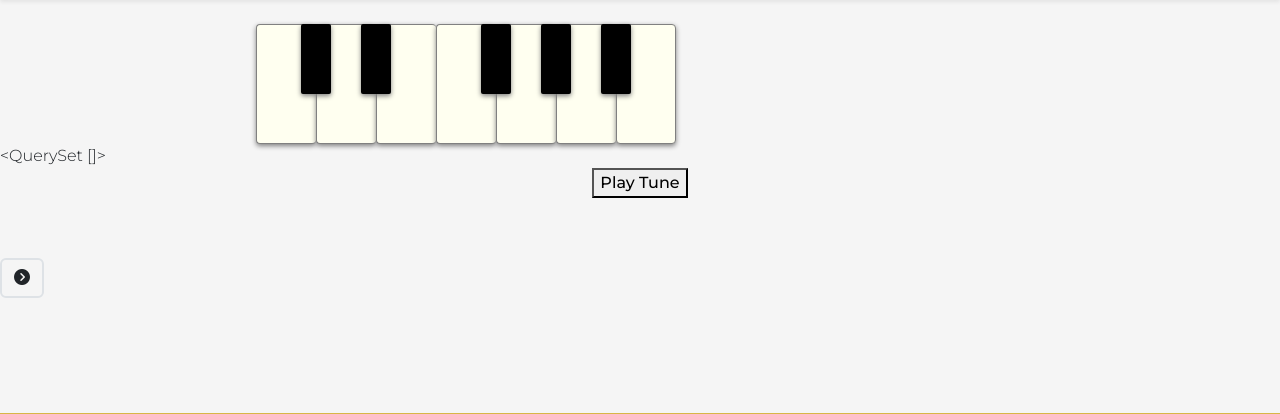
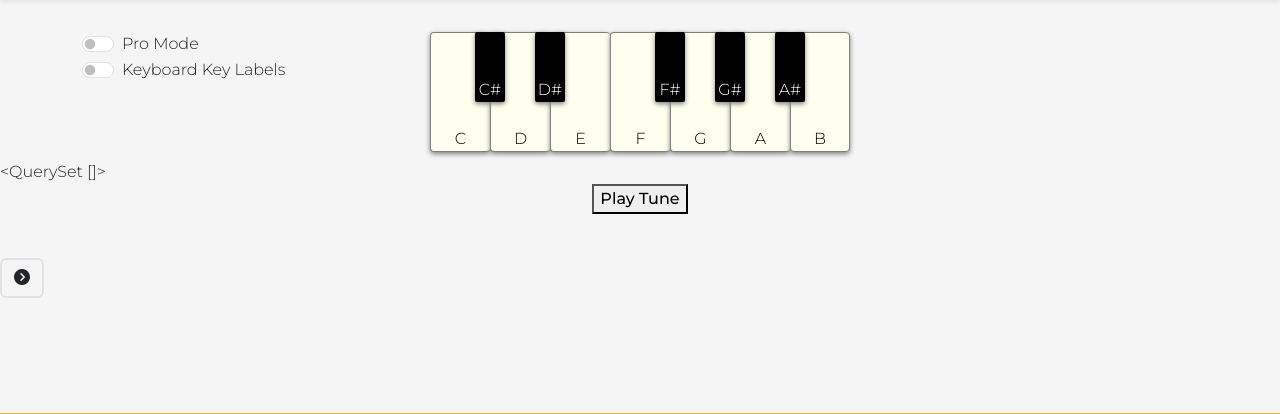
Before and after one commit to ErfanNajimi/sep-2024-hackathon-team-2, a Django app: page /piano/ in a window 1280 px wide. Shown: the part 122-536 px from the top of the page. Run offline with Django 4.2, Linux system fonts and the light colour scheme; data that the repository does not hold is empty; some libraries are stand-ins or nearby versions.

Commit message:
feat: add keyboard toggle for pro and keys mode

```diff
--- a/piano/templates/piano/piano.html
+++ b/piano/templates/piano/piano.html
@@ -1,20 +1,40 @@
 {% extends "base.html" %} {% load static %} {% block content %}
 <br />
-<div id="keyboard">
-  <div class="white-key" id="C"></div>
-  <div class="black-key one" id="C#"></div>
-  <div class="white-key" id="D"></div>
-  <div class="black-key two" id="D#"></div>
-  <div class="white-key" id="E"></div>
-  <div class="white-key" id="F"></div>
-  <div class="black-key three" id="F#"></div>
-  <div class="white-key" id="G"></div>
-  <div class="black-key four" id="G#"></div>
-  <div class="white-key" id="A"></div>
-  <div class="black-key five" id="A#"></div>
-  <div class="white-key" id="B"></div>
+<div class="container">
+  <div class="row">
+    <div class="col">
+      <div class="switch-box my-2">
+        <div class="form-check form-switch">
+          <input class="form-check-input" type="checkbox" role="switch" id="proModeSwitch">
+          <label class="form-check-label" for="proModeSwitch">Pro Mode</label>
+        </div>
+        <div class="form-check form-switch">
+          <input class="form-check-input" type="checkbox" role="switch" id="keyLabelSwitch">
+          <label class="form-check-label" for="keyLabelSwitch">Keyboard Key Labels</label>
+        </div>
+      </div>
+    </div>
+    <div class="col" >
+      <div id="keyboard" class="my-2 start-50 translate-middle-x">
+        <div class="white-key" id="C">C</div>
+        <div class="black-key one" id="C#">C#</div>
+        <div class="white-key" id="D">D</div>
+        <div class="black-key two" id="D#">D#</div>
+        <div class="white-key" id="E">E</div>
+        <div class="white-key" id="F">F</div>
+        <div class="black-key three" id="F#">F#</div>
+        <div class="white-key" id="G">G</div>
+        <div class="black-key four" id="G#">G#</div>
+        <div class="white-key" id="A">A</div>
+        <div class="black-key five" id="A#">A#</div>
+        <div class="white-key" id="B">B</div>
+      </div>
+    </div>
+    <div class="col">
+
+    </div>
+  </div>
 </div>
-
 {{ tunes }}
 
 <audio id="A-audio" src="{% static 'audio/A.mp3' %}"></audio>
--- a/static/css/style.css
+++ b/static/css/style.css
@@ -83,12 +83,11 @@ body {
     justify-content: center;
     position: relative;
     width: 420px;
-    margin-left: 20%;
 }
 
 .white-key {
   background-color: #FFFFF0;
-  display: inline-block;
+  display: flex;
   height: 120px;
   width: 60px;
   z-index: 1;
@@ -96,6 +95,10 @@ body {
   border-radius: 4px;
   border-right: none;
   box-shadow: 0 2px 5px gray;
+  color: black;
+  align-items: end;
+  justify-content: center;
+  user-select: none;
 }
 
 .white-key:last-child {
@@ -104,13 +107,17 @@ body {
 
 .black-key {
     background-color: black;
-    display: inline-block;
+    display: flex;
     height: 70px;
     width: 30px;
     z-index: 2;
     position: absolute;
     border-radius: 2px;
     box-shadow: 0 2px 5px gray;
+    color: white;
+    align-items: end;
+    justify-content: center;
+    user-select: none;
 }
 
 .one {
@@ -184,10 +191,20 @@ tr:hover {
 }
 
 /* sidebar piano */
+
+.offcanvas.offcanvas-start {
+ width: 200px;
+}
+
+.offcanvas-body {
+  padding: 5px;
+}
+
  ul {
     list-style: none;
     display: flex;
     flex-direction: column;
+    padding: 0;
 }
 ul .key-nav {
     position: relative;
@@ -228,10 +245,10 @@ ul .key-nav a:visited {
 
 ul .black-key-nav {
     position: absolute;
-    top: 37.5px;
+    top: 45px;
     left: -1px;
-    width: 80px;
-    height: 45px;
+    width: 60px;
+    height: 30px;
     background: black;
     border-radius: 5px;
     box-shadow: 0px 3px 5px #666;
--- a/templates/base.html
+++ b/templates/base.html
@@ -111,16 +111,45 @@
 
     <div class="offcanvas offcanvas-start" tabindex="-1" id="offcanvasExample" aria-labelledby="offcanvasExampleLabel">
         <div class="offcanvas-header">
+            <img class="logo" src="{% static 'images/tunes-logo.png' %}" alt="Tunes Logo">
             <button type="button" class="btn-close" data-bs-dismiss="offcanvas" aria-label="Close"></button>
         </div>
         <div class="offcanvas-body">
             <div>
                 <ul id="piano">
-                    <li class="key-nav"><div  class="black-key-nav"></div><a href="#" target="_blank">Home</a></li>
-                    <li class="key-nav"><div  class="black-key-nav"></div></li>
-                    <li class="key-nav"><a href="#" target="_blank">Leaderboard</a></li>
-                    <li class="key-nav"><div class="black-key-nav"></div></li>
-                    <li class="key-nav"><div class="black-key-nav"></div></li>
+                    <li class="key-nav"><div  class="black-key-nav"></div><a class="nav-link" href="{% url 'index' %}">
+                        <i class="fas fa-home"></i> Home
+                    </a></li>
+                    <li class="key-nav"><div  class="black-key-nav"></div><a class="nav-link" href="{% url 'piano' %}">
+                        <i class="fas fa-music"></i> Play!
+                    </a></li>
+                    <li class="key-nav"><a class="nav-link" href="{% url 'leaderboard' %}">
+                        <i class="fas fa-list"></i> Leaderboard
+                    </a></li>
+                    {% if user.is_authenticated %}
+                    <li class="nav-item"><div class="black-key-nav"></div>
+                        <a class="nav-link text-light" href="{% url 'account_logout' %}">
+                            <i class="fas fa-sign-out-alt"></i> Logout
+                        </a>
+                    </li>
+                    <li class="key-nav"><div class="black-key-nav"></div>
+                        <a class="nav-link d-flex align-items-center" href="{% url 'profile' user.pk %}">
+                            <img src="{{ user.profile_image.url }}" alt="Profile Image" class="rounded-circle" height="30">
+                            <span class="ms-2">{{ user.username }}</span>
+                        </a>
+                    </li>
+                {% else %}
+                    <li class="key-nav"><div class="black-key-nav"></div>
+                        <a class="nav-link" href="{% url 'account_signup' %}">
+                            <i class="fas fa-user-plus"></i> Register
+                        </a>
+                    </li>
+                    <li class="key-nav"><div class="black-key-nav"></div>
+                        <a class="nav-link" href="{% url 'account_login' %}">
+                            <i class="fas fa-sign-in-alt"></i> Login
+                        </a>
+                    </li>
+                {% endif %}
                     <li class="key-nav"></li>
                     <li class="key-nav"></li>
                 </ul>
```
Also changed, not shown: static/js/script.js (+33 -0 lines).
